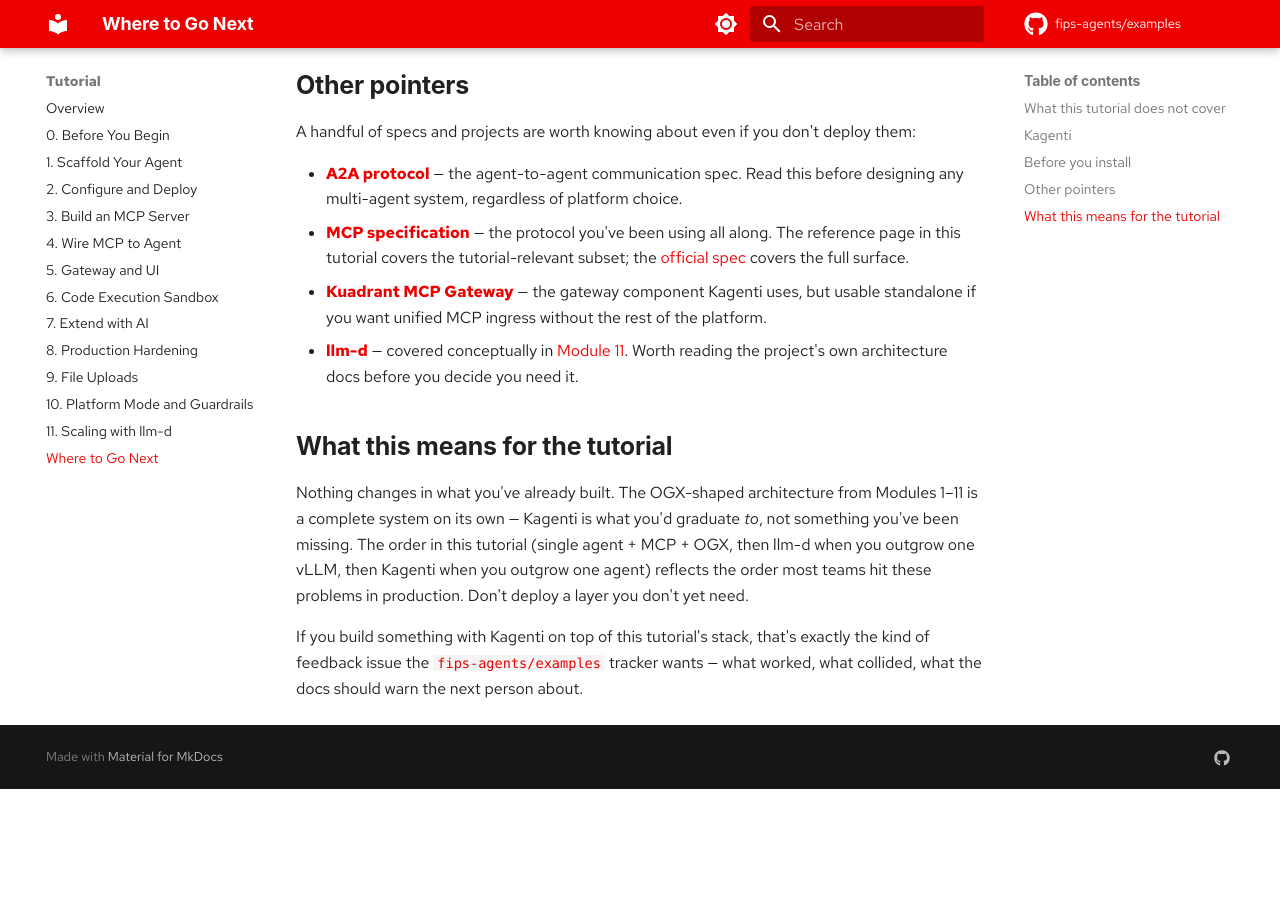
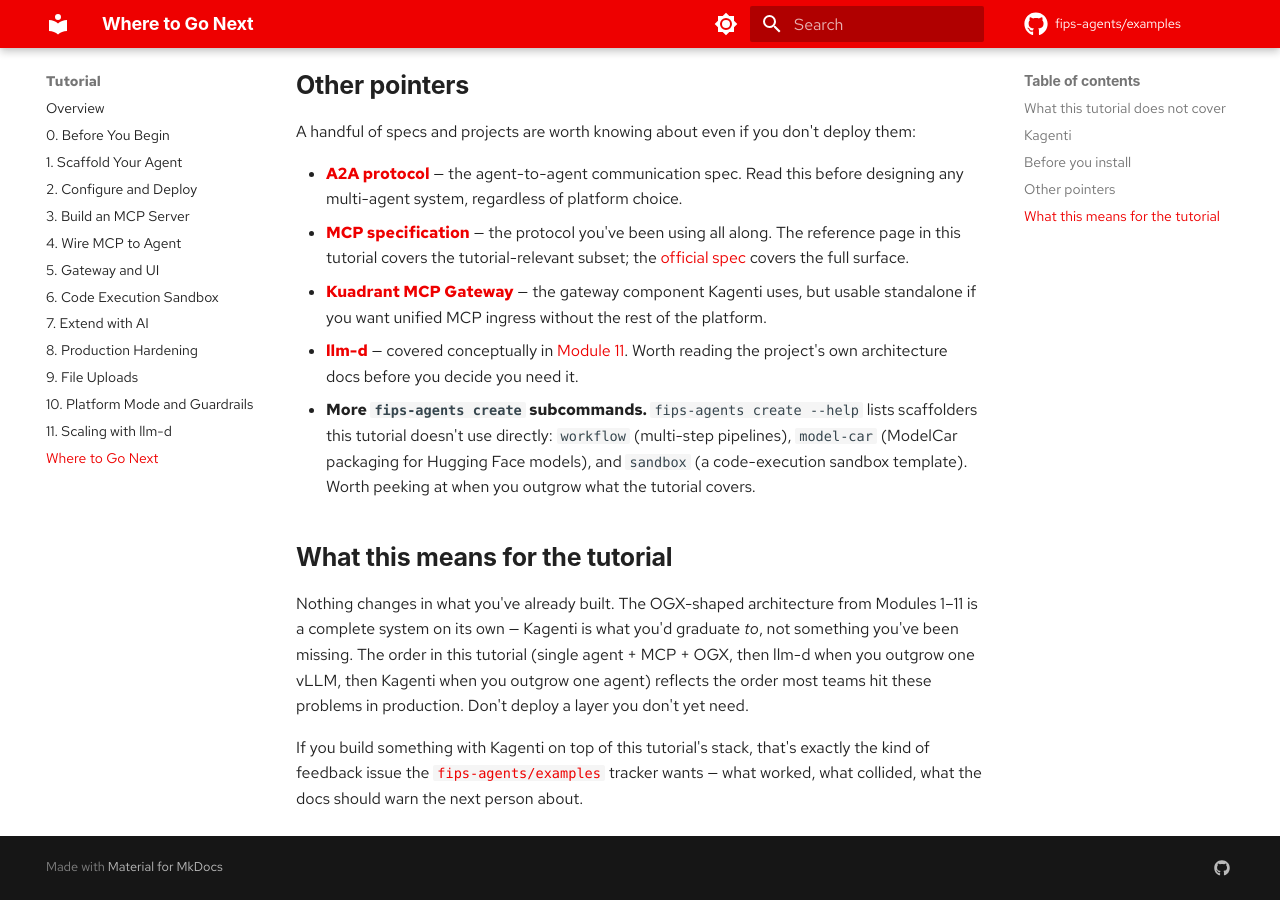
Before and after one commit to fips-agents/examples, an MkDocs documentation site: the page built from docs/where-next.md, in a window 1280 px wide and 900 px high, scrolled down 2355 px. Built offline with MkDocs 1.6.1 and Material for MkDocs 9.7.7, drawn with Linux system fonts in a browser that asks for light colours; some web fonts are replaced; comment, search, counter and statistics services are not loaded; before the commit the page ends 3144 px from its top, so only the background shows below that.

Commit message:
docs: Surface unused fips-agents create subcommands on Where to Go Next (#28)
`fips-agents create` ships scaffolders the tutorial never references —
workflow, model-car, sandbox. Adding a short bullet under "Other
pointers" so a reader who runs `fips-agents create --help` and wonders
about the extras has a place to land. Keeps the framing neutral about
Module 6's clone-vs-create-sandbox question, which is still under
discussion.

Assisted-by: Claude Code (Opus 4.7)

```diff
--- a/docs/where-next.md
+++ b/docs/where-next.md
@@ -55,6 +55,7 @@ A handful of specs and projects are worth knowing about even if you don't deploy
 - **[MCP specification](reference/mcp-protocol.md)** — the protocol you've been using all along. The reference page in this tutorial covers the tutorial-relevant subset; the [official spec](https://modelcontextprotocol.io) covers the full surface.
 - **[Kuadrant MCP Gateway](https://github.com/Kuadrant/mcp-gateway)** — the gateway component Kagenti uses, but usable standalone if you want unified MCP ingress without the rest of the platform.
 - **[llm-d](https://llm-d.ai)** — covered conceptually in [Module 11](11-scaling-with-llm-d.md). Worth reading the project's own architecture docs before you decide you need it.
+- **More `fips-agents create` subcommands.** `fips-agents create --help` lists scaffolders this tutorial doesn't use directly: `workflow` (multi-step pipelines), `model-car` (ModelCar packaging for Hugging Face models), and `sandbox` (a code-execution sandbox template). Worth peeking at when you outgrow what the tutorial covers.
 
 ## What this means for the tutorial
 
```
